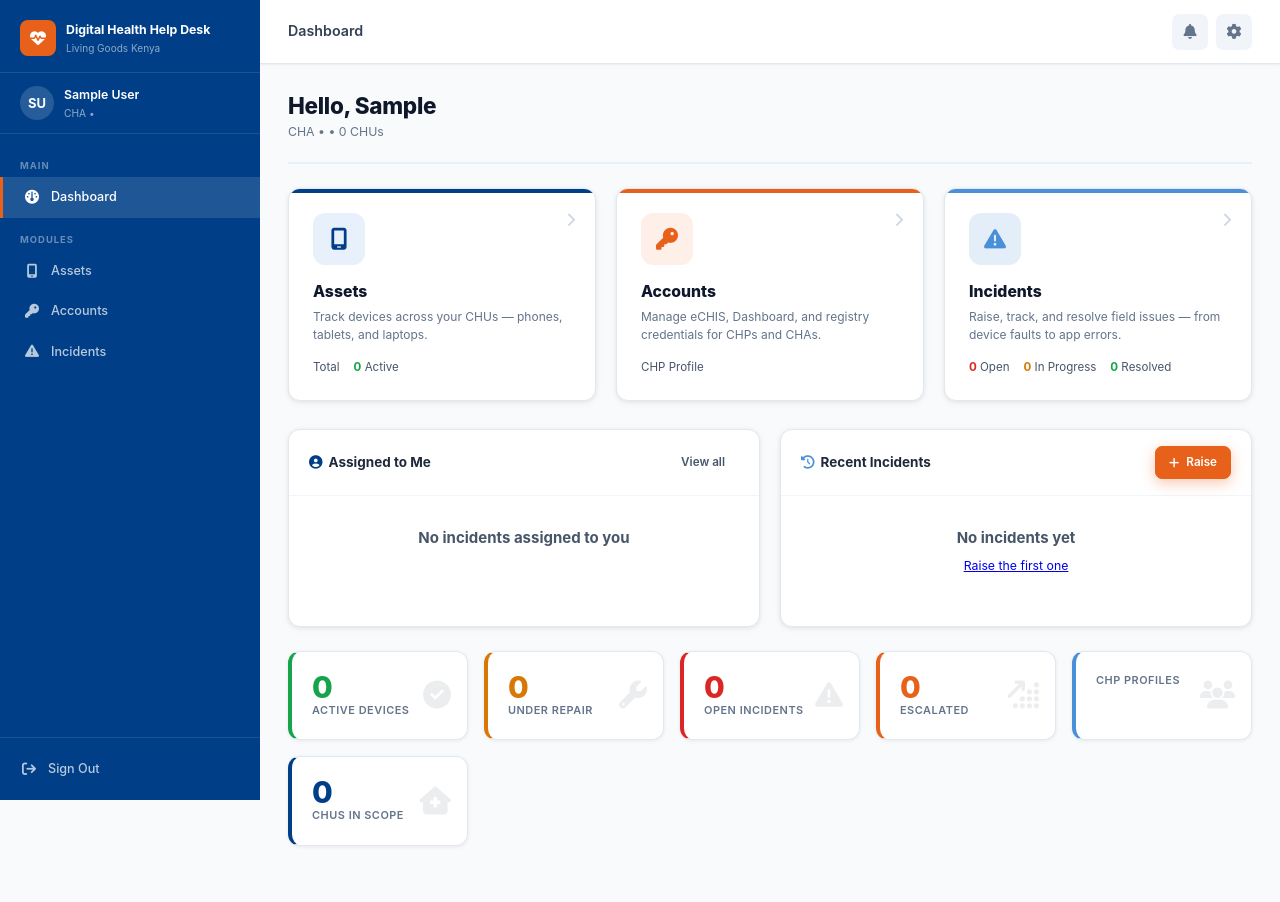
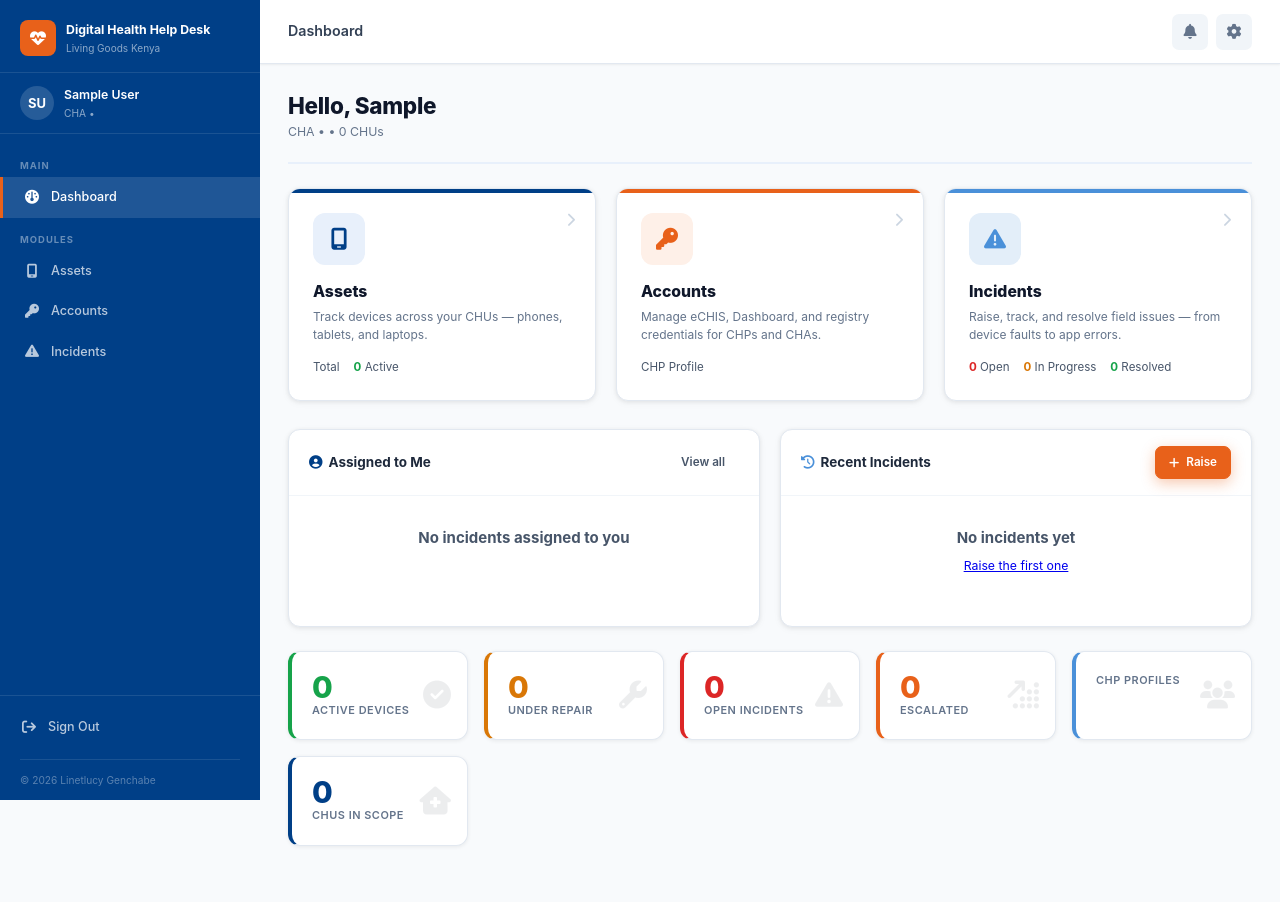
Before and after one commit to linetlucy-genchabe/DH-HelpDesk, a Django app: page /dashboard/ in a window 1280 px wide. Run offline with Django 5.2, Linux system fonts and the light colour scheme; the visitor is signed in with stand-in values (Sample User, id 1); data comes from the database, SQL or seed files in the repository; data that the repository does not hold is empty.

Commit message:
update footer

```diff
--- a/templates/base.html
+++ b/templates/base.html
@@ -107,6 +107,9 @@
       <a href="{% url 'logout' %}" class="nav-item" style="padding:8px 0;border:none;border-radius:6px;">
         <span class="nav-icon"><i class="fa-solid fa-arrow-right-from-bracket"></i></span> Sign Out
       </a>
+      <div style="margin-top:12px;padding-top:12px;border-top:1px solid rgba(255,255,255,0.1);font-size:0.68rem;color:rgba(255,255,255,0.35);line-height:1.6;">
+        &copy; {% now "Y" %} Linetlucy Genchabe
+      </div>
     </div>
   </aside>
 
```
